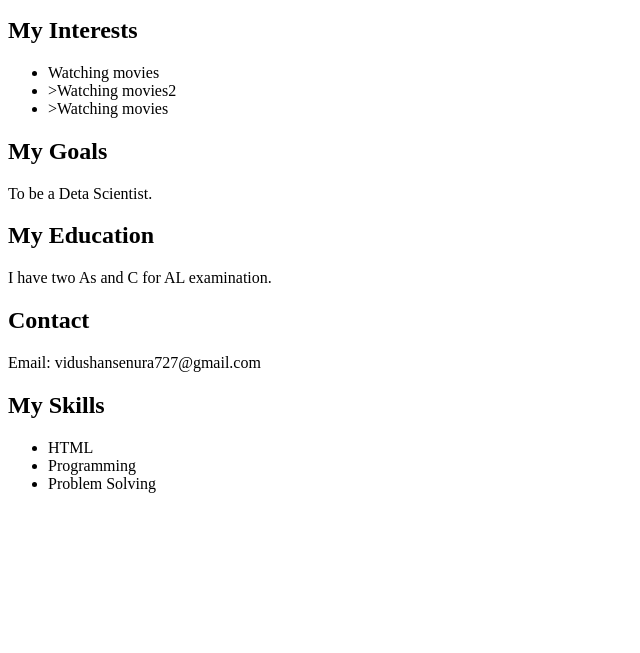
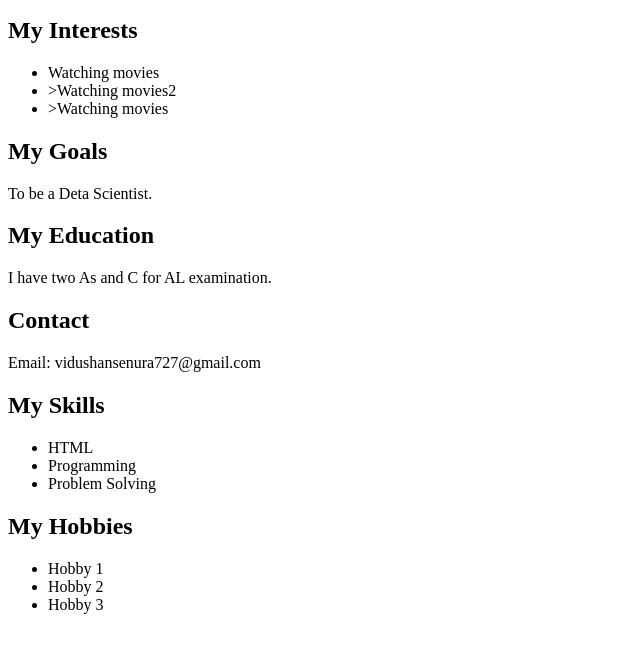
Before and after one commit to senuravidushan727/student-website, a plain HTML site: page index.html in a window 1280 px wide. Shown: the part 101-754 px from the top of the page, without its empty margins (0-640 px from the left). Drawn offline with Linux system fonts and the light colour scheme.

Commit message:
Added hobbies section

```diff
--- a/index.html
+++ b/index.html
@@ -40,5 +40,12 @@
 <li>Problem Solving</li>
 </ul>
 
+<h2>My Hobbies</h2>
+<ul>
+<li>Hobby 1</li>
+<li>Hobby 2</li>
+<li>Hobby 3</li>
+</ul>
+
 </body>
 </html>
```
